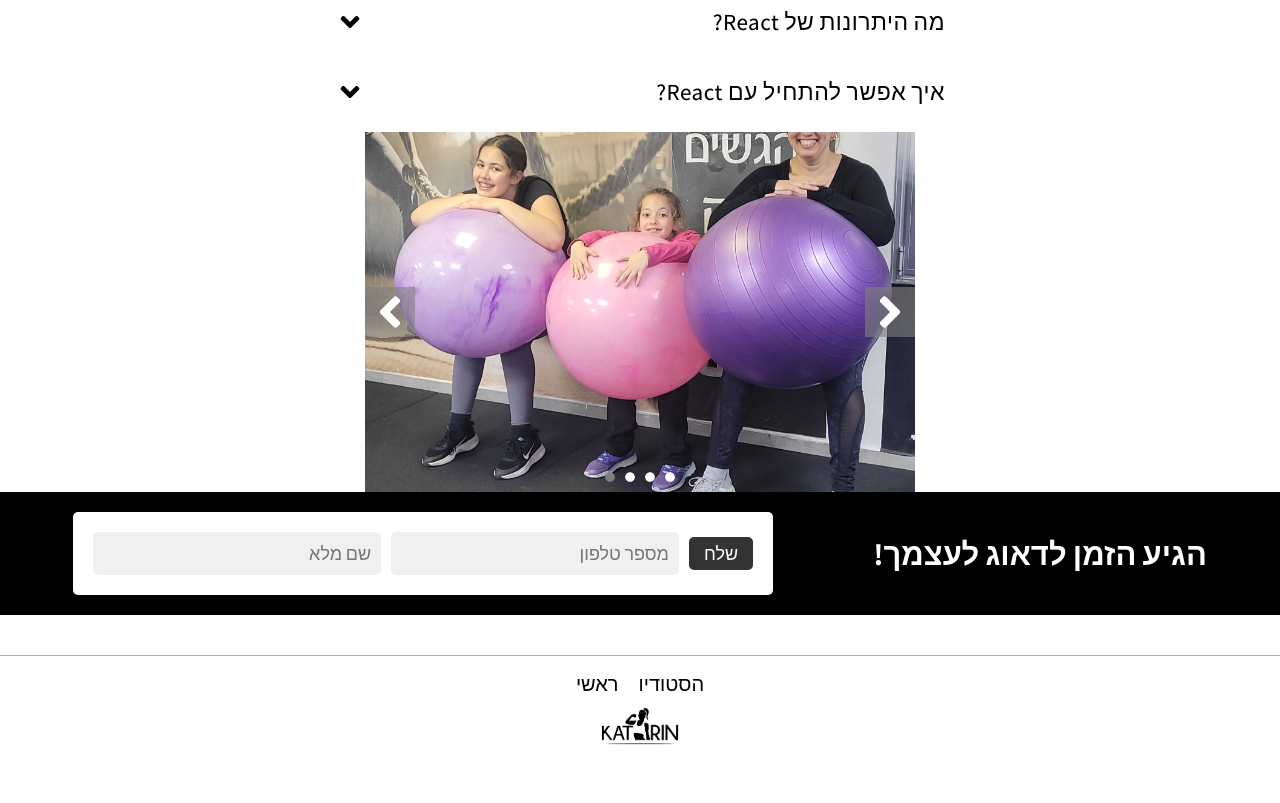
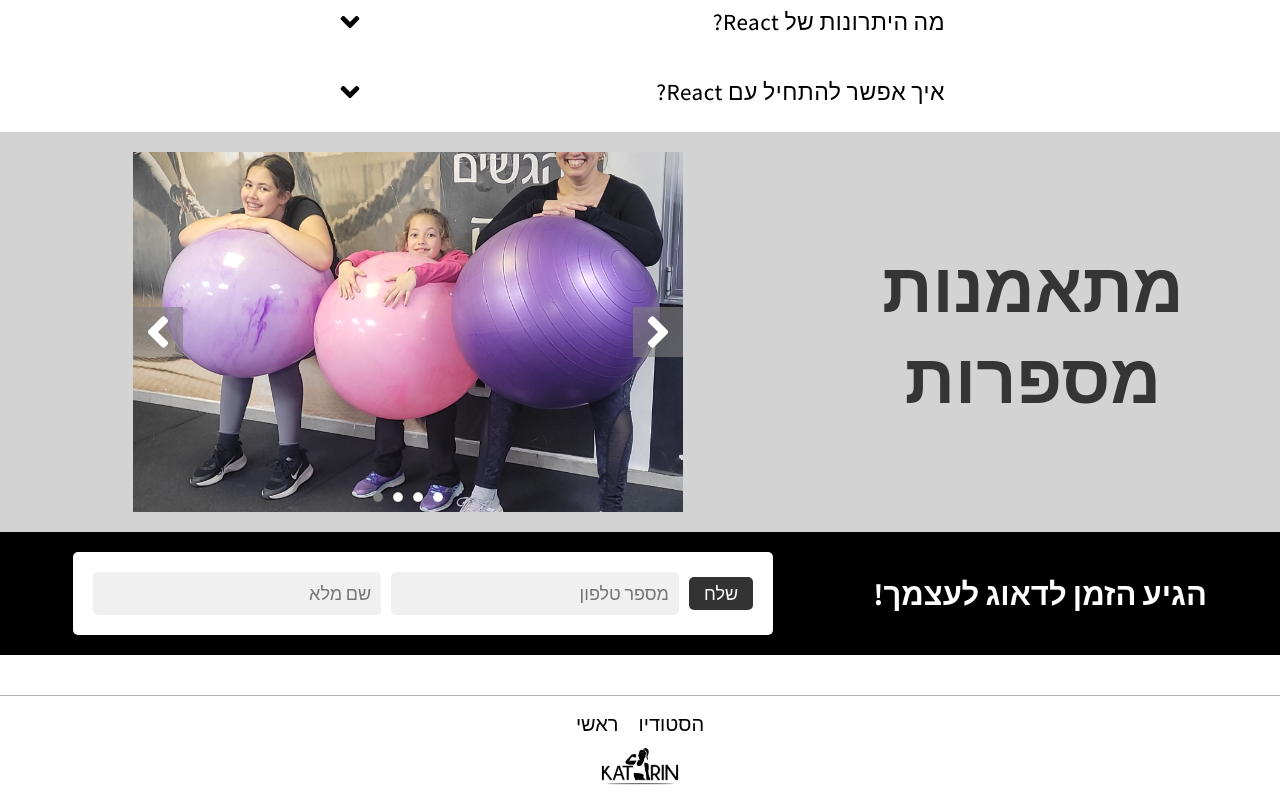
Before and after one commit to shaharyair/katrin-studio-Landing-page, a React (Vite) app: page / in a window 1280 px wide. Shown: the part 2180-2983 px from the top of the page. Before the commit the page ends 2943 px from the top, so only its background shows below. Built offline with nearby package versions, Linux system fonts and the light colour scheme.

Commit message:
removed imgslider and added reviews component

```diff
--- a/src/App.jsx
+++ b/src/App.jsx
@@ -6,9 +6,9 @@
 import Studio from "./Components/Studio/Studio";
 import FAQ from "./Components/FAQ/FAQ";
 import Benefits from "./Components/Benefits/Benefits";
-import ImgSlider from "./Components/ImgSlider/ImgSlider";
 import SignupForm from "./Components/SignupForm/SignupForm";
 import Footer from "./Components/Footer/Footer";
+import Reviews from "./Components/Reviews/Reviews";
 
 function App() {
   return (
@@ -19,7 +19,7 @@
       <Benefits />
       <Studio />
       <FAQ />
-      <ImgSlider />
+      <Reviews />
       <SignupForm />
       <Footer />
     </>
```
